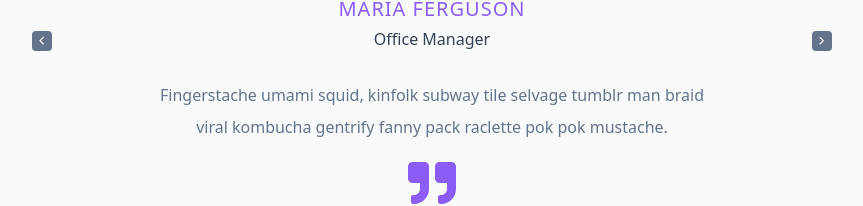
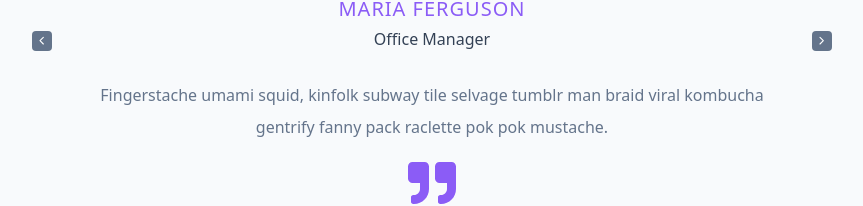
Before and after one commit to stormymayday/React-Slider, a React (Vite) app: page / in a window 1280 px wide. Shown: the part 329-535 px from the top of the page, without its empty margins (208-1071 px from the left). Built offline with nearby package versions, Linux system fonts and the light colour scheme.

Commit message:
Inreased max-width to 45em for the .text class @min-width: 800px

```diff
--- a/src/index.css
+++ b/src/index.css
@@ -356,3 +356,9 @@ ul {
 .next {
   right: 0;
 }
+
+@media screen and (min-width: 800px) {
+  .text {
+    max-width: 45em;
+  }
+}
```
